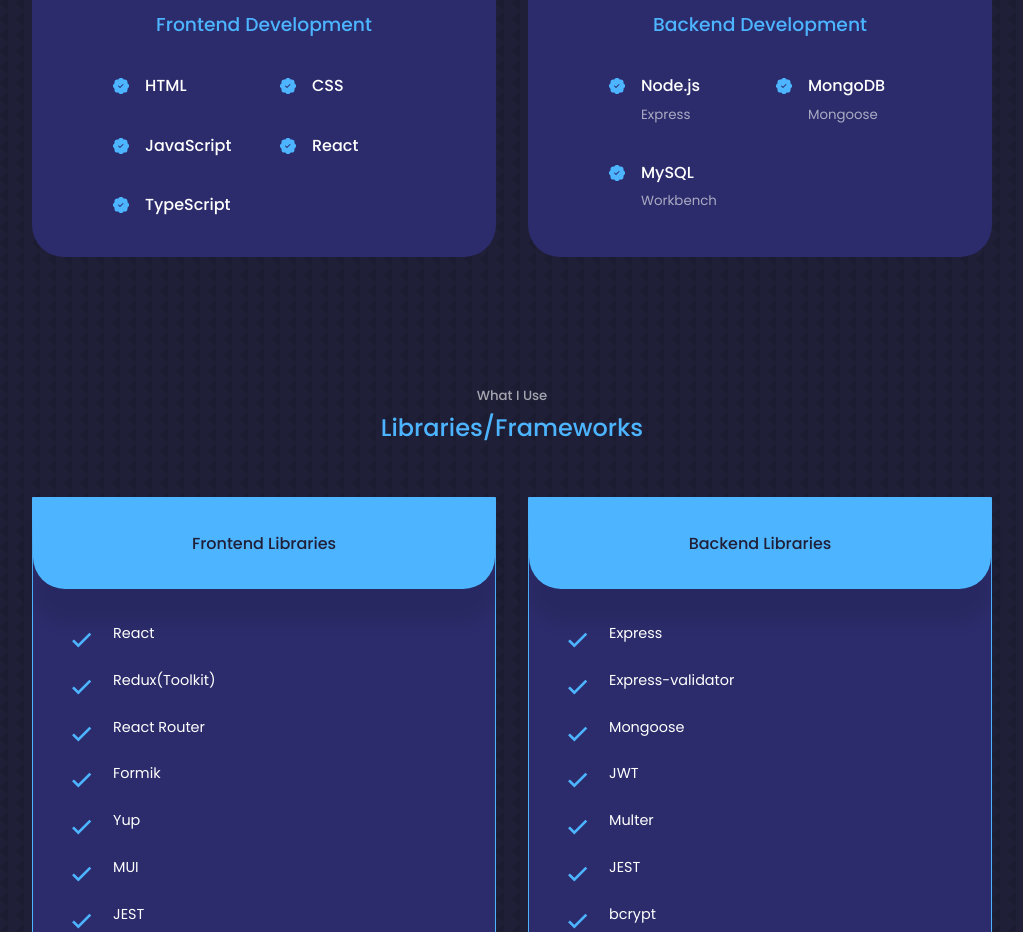
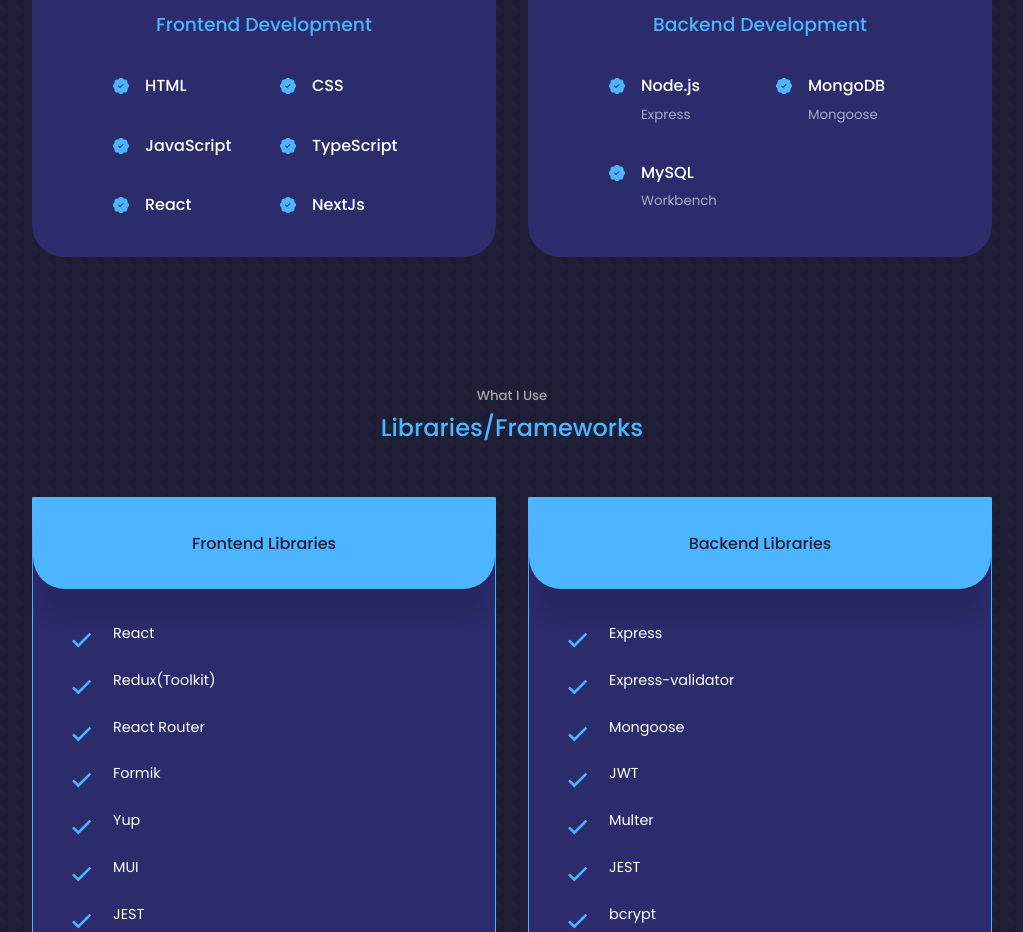
Before and after one commit to Marchelllo27/portfolio-react, a React (Create React App) app: page / in a window 1280 px wide. Shown: the part 1765-2697 px from the top of the page, without its empty margins (128-1151 px from the left). Built offline with nearby package versions, Linux system fonts and the light colour scheme.

Commit message:
cv changed

```diff
--- a/src/components/experience/Experience.jsx
+++ b/src/components/experience/Experience.jsx
@@ -7,8 +7,9 @@
   { name: "HTML", id: 1 },
   { name: "CSS", id: 2 },
   { name: "JavaScript", id: 3 },
-  { name: "React", id: 4 },
-  { name: "TypeScript", id: 5 },
+  { name: "TypeScript", id: 4 },
+  { name: "React", id: 5 },
+  { name: "NextJs", id: 6 },
 ];
 
 const backendSkills = [
```
Also changed, not shown: 1 other file (tests, documents, lock files or other folders).
